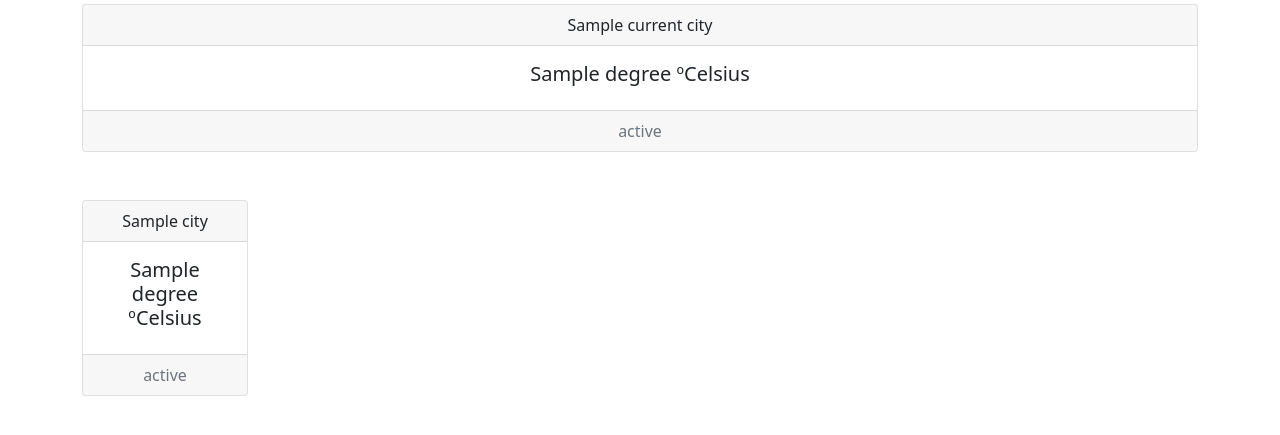
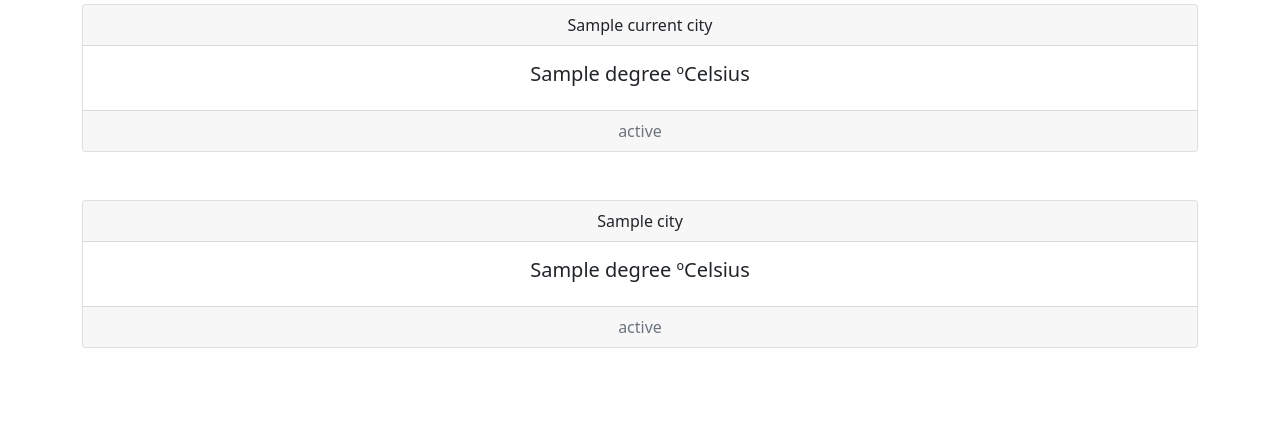
Before and after one commit to victorfernandesDEV/weather, a Flask app: template templates/index.html in a window 1280 px wide. Shown: the part 190-625 px from the top of the page. Run offline with Flask 2, Linux system fonts and the light colour scheme; the template is opened without the code that fills it: most values are stand-ins (such as "Sample title", 1, 10 or a date in 2020); some libraries are stand-ins or nearby versions.

Commit message:
Added some adjusts to do the layout more "dynamic".

```diff
--- a/templates/index.html
+++ b/templates/index.html
@@ -26,7 +26,7 @@
         <div class="m-5"></div>
         <div class="container">
             <div class="row">
-                <div class="col-md-12">
+                <div class="col-md-12 text-center">
                     <p>{{ error_message }}</p>
                 </div>
             </div>
@@ -56,10 +56,12 @@
     {% endif %}
 
     {% if other_cities %}
+        <div class="m-5"></div>
         <div class="container">
             <div class="row">
+                <div class="col-md-offset-"></div>
                 {% for city in other_cities %}
-                    <div class="col-md-2">
+                    <div class="col-md">
                         <div class="card text-center">
                             <div class="card-header">
                                 {{ city.city_name }}
```
